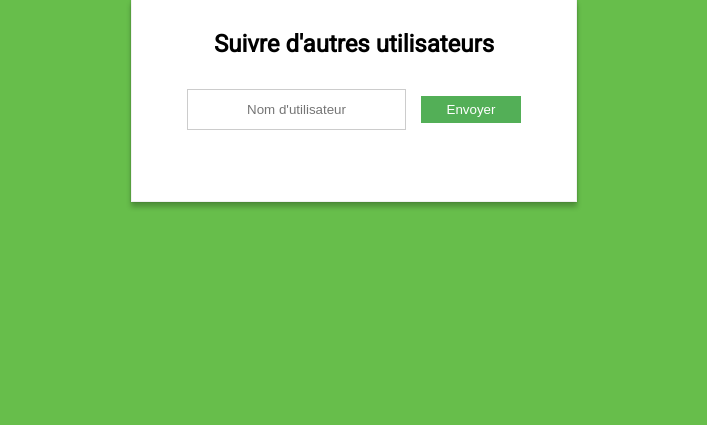
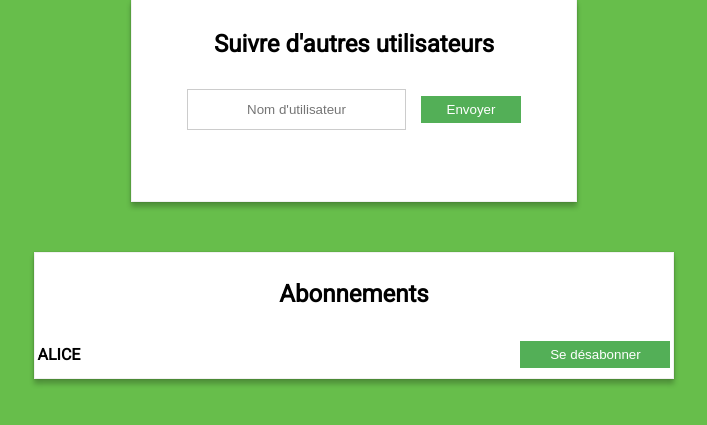
Before and after one commit to Gauthier3090/P9_OpenClassrooms, a Django app: page /followers/ in a window 1280 px wide. Shown: the part 131-556 px from the top of the page, without its empty margins (286-993 px from the left). Run offline with Django 4.2, Linux system fonts and the light colour scheme; a user stored in the database is signed in; data comes from the database, SQL or seed files in the repository; both versions use the stored data as it was after the commit.

Commit message:
add followers on table and request objects

```diff
--- a/src/LITReview/static/followers.css
+++ b/src/LITReview/static/followers.css
@@ -44,12 +44,57 @@
 .button-form-followers {
     width: 100px;
     height: 15%;
-    background: none;
-    color: #000;
     margin: 8px 0;
     padding: 6px 20px;
-    background-color: #53AF57;
+    background: #53AF57 none;
     border: none;
     cursor: pointer;
     color: #FFF;
 }
+
+.followers-table {
+    width: 640px;
+    border: 1px solid #F1F1F1;
+    background: #FFF;
+    box-shadow: 0 0 2px 0 rgba(0, 0, 0, 0.2), 0 5px 5px 0 rgba(0, 0, 0, 0.24);
+    margin: 0 auto;
+}
+
+tr {
+    display: flex;
+    justify-content: center;
+    align-items: center;
+}
+
+tr:not(:first-child) {
+    gap: 440px;
+}
+
+.title-table {
+    margin-top: 25px;
+    margin-bottom: 25px;
+    text-align: center;
+}
+
+.item-table {
+    vertical-align: center;
+    width: auto;
+    height: auto;
+    text-transform: uppercase;
+    font-weight: bold;
+}
+
+.title-table {
+    width: 100%;
+}
+
+.item-table > input {
+    width: 150px;
+    height: 15%;
+    margin: 8px 0;
+    padding: 6px 20px;
+    background: #53AF57 none;
+    border: none;
+    cursor: pointer;
+    color: #FFF;
+}
--- a/src/following/models.py
+++ b/src/following/models.py
@@ -1,5 +1,6 @@
 from django.conf import settings
 from django.db import models
+
 
 class Follower(models.Model):
     user = models.ForeignKey(settings.AUTH_USER_MODEL, on_delete=models.CASCADE, related_name="following")
--- a/src/following/templates/followers.html
+++ b/src/following/templates/followers.html
@@ -11,4 +11,17 @@
         </div>
         <p class="error">{{ message }}</p>
     </form>
+     <table class="followers-table">
+     <tr>
+         <td><h2 class="title-table">Abonnements</h2></td>
+     </tr>
+       <tr>
+           {% for i in followers %}
+               <td class="item-table">{{ i }}</td>
+               <td class="item-table">
+                   <input type="submit" value="Se désabonner">
+               </td>
+           {% endfor %}
+       </tr>
+    </table>
 {% endblock content %}
--- a/src/following/views.py
+++ b/src/following/views.py
@@ -1,7 +1,10 @@
 from core.forms import FollowersForm
-from django.shortcuts import redirect, render
+from django.shortcuts import render
 from django.views.generic import View
-from following.controllers import username_exists, createFollower
+
+from core.models import User
+from following.controllers import username_exists, create_follower
+from following.models import Follower
 
 
 class FollowersPage(View):
@@ -10,16 +13,39 @@ class FollowersPage(View):
 
     def get(self, request):
         form = self.form
-        message = ''
-        return render(request, self.template, context={"form": form, "message": message})
+        error = ''
+        return render(
+            request,
+            self.template,
+            context={
+                "form": form,
+                "message": error,
+                "followers": self.all_followers(request.user.id)
+            }
+        )
 
     def post(self, request):
-        message = ''
         form = self.form(request.POST)
         if form.is_valid():
             username = form.cleaned_data["username"]
             if username_exists(username):
-                message = createFollower(username, request.user.id)
+                error = create_follower(username, request.user.id)
             else:
-                message = "La personne n'existe pas. Veuillez réessayer !"
-        return render(request, self.template, context={"form": form, "message": message})
+                error = "La personne n'existe pas. Veuillez réessayer !"
+            return render(
+                request,
+                self.template,
+                context={
+                    "form": form,
+                    "message": error,
+                    "followers": self.all_followers(request.user.id)
+                }
+            )
+
+    @staticmethod
+    def all_followers(user_id):
+        tab = []
+        followers = Follower.objects.all().filter(user_id=user_id)
+        for follower in followers:
+            tab.append(User.objects.get(id=follower.followed_user_id).username)
+        return tab
```
Also changed, not shown: src/following/controllers.py (+8 -5 lines), src/db.sqlite3.
